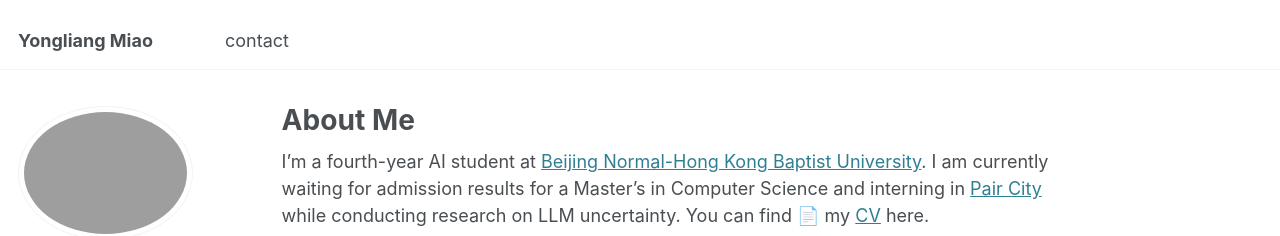
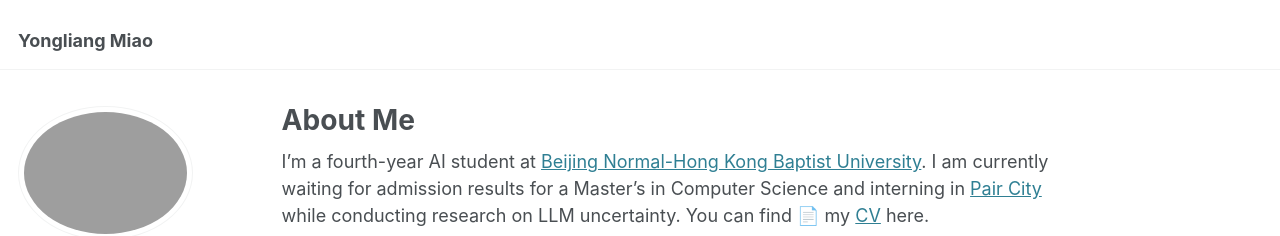
Before and after one commit to YongliangMiao/YongliangMiao.github.io, a Jekyll site: the page built from _pages/about.md, in a window 1280 px wide. Shown: the top 236 px of the page. Built offline with Jekyll 4.4.1, drawn with Linux system fonts in a browser that asks for light colours; some web fonts are replaced.

Commit message:
Update navigation.yml

```diff
--- a/_data/navigation.yml
+++ b/_data/navigation.yml
@@ -5,6 +5,3 @@
 # prevent it from being included in the site.
 
 main:
-
-  - title: "contact"
-    url: /markdown/
```
